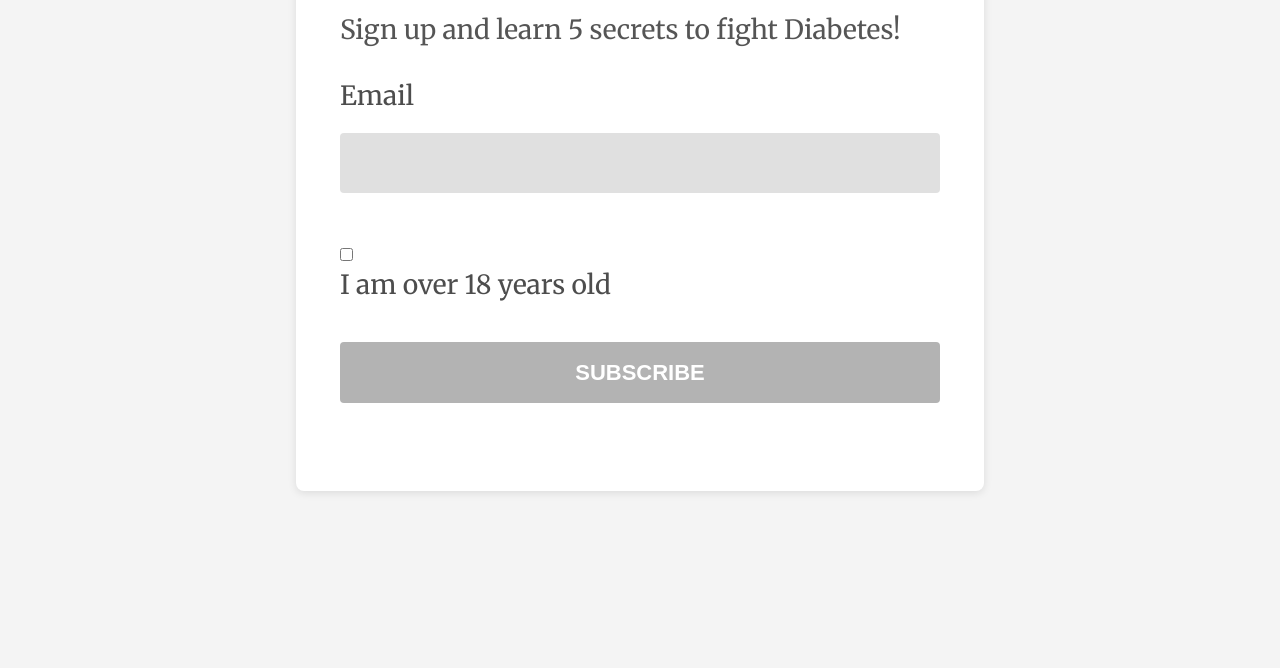
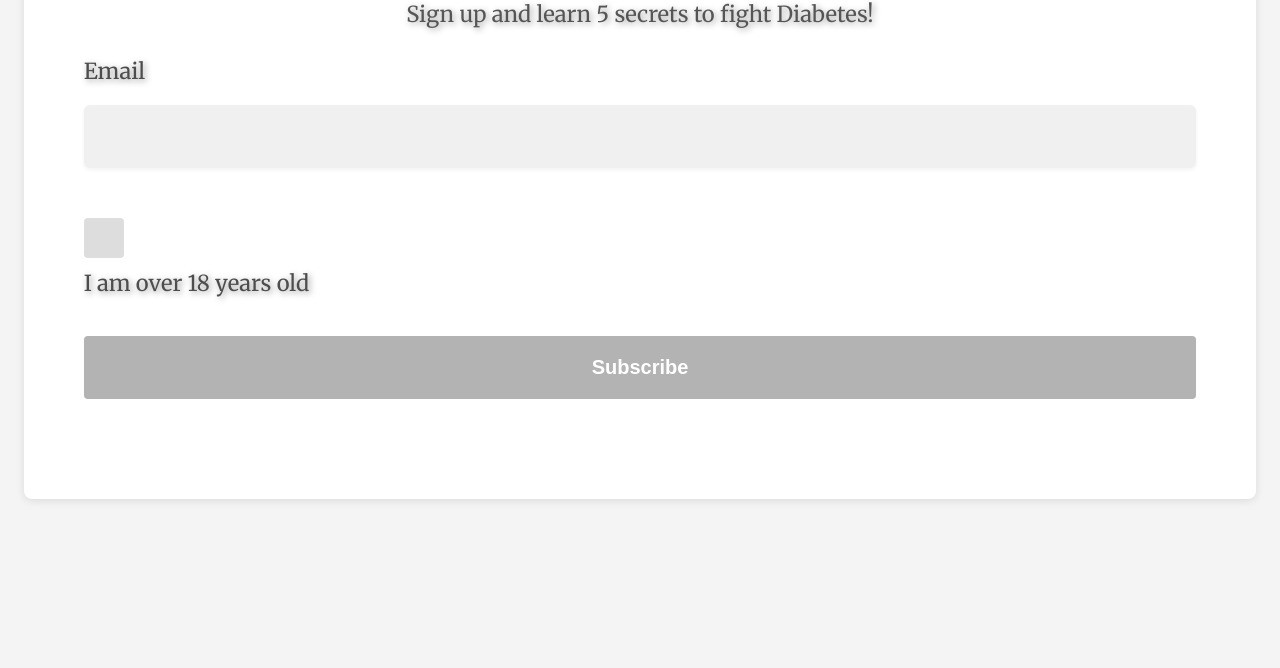
Before and after one commit to itmd362-jtong/lab3, a plain HTML site: page index.html in a window 1280 px wide. Shown: the part 132-800 px from the top of the page. Drawn offline with nearby package versions, Linux system fonts and the light colour scheme.

Commit message:
adjust colors, add shadows, add another min-width

```diff
--- a/css/screen.css
+++ b/css/screen.css
@@ -201,6 +201,10 @@ html {
 
 label {
   display: block;
+  text-shadow: 2px 2px 6px #999999; /* darkish gray shadows */
+  font-size: 1.2em;
+  margin-bottom: 0.5em;
+  color: #4d4d4d; /* lighter gray */
 }
 
 body {
@@ -215,12 +219,16 @@ h1 {
   font-weight: bold;
   margin-bottom: 1em;
   color: #2c2c2c; /* Darker gray for heading */
+  text-shadow: 2px 2px 6px #999999;
+  text-align: center;
 }
 
 p {
   font-size: 1.2em;
   margin-bottom: 1.5em;
   color: #555555; /* lighter gray */
+  text-shadow: 2px 2px 6px #999999;
+  text-align: center;
 }
 
 form ol {
@@ -230,13 +238,6 @@ form ol {
 
 form li {
   margin-bottom: 1.5em;
-}
-
-label {
-  display: block;
-  font-size: 1.2em;
-  margin-bottom: 0.5em;
-  color: #4d4d4d; /* lighter gray */
 }
 
 input[type="email"], input[type="checkbox"], input[type="submit"] {
@@ -252,36 +253,52 @@ input[type="email"], input[type="checkbox"], input[type="submit"] {
 
 input[type="email"]:focus, input[type="checkbox"]:focus, input[type="submit"]:focus {
   outline: none;
-  border: 2px solid #b0b0b0; /* slightly darker gray border */
+}
+
+input[type="email"] {
+  padding: 1em;
+  font-size: 1em;
+  background-color: #f0f0f0;
+  border-radius: 6px;
+  box-shadow: 0px 2px 4px rgba(0, 0, 0, 0.05);
+  transition: background 0.3s ease;
+}
+
+input[type="email"]:focus {
+  background-color: #e0e0e0;
 }
 
 input[type="checkbox"] {
-  width: auto;
-  margin-right: 0.5em;
+  appearance: none;
+  width: 20px;
+  height: 20px;
+  border-radius: 4px;
+  background-color: #ddd;
+  position: relative;
+}
+
+input[type="checkbox"]:checked {
+  background-color: #888;
 }
 
 input[type="submit"] {
   background-color: #b3b3b3; /* medium gray */
   color: #ffffff; /* white text */
   cursor: pointer;
-  text-transform: uppercase;
   font-weight: bold;
+  font-size: 20px;
 }
 
 input[type="submit"]:hover {
   background-color: #808080; /* darker gray hover */
-}
-
-input[type="checkbox"] {
-  font-size: 1em;
-  color: #666666; /* medium gray text */
+  transition: background 0.3s ease;
 }
 
 /* ===== LAYOUT STYLES ====== */
 #content {
   max-width: 600px;
   margin: 0 auto;
-  background-color: white;
+  background-color: #ffffff;
   padding: 2em;
   border-radius: 8px;
   box-shadow: 0 2px 8px rgba(0, 0, 0, 0.1); /* nice drop shadow */
@@ -289,9 +306,8 @@ input[type="checkbox"] {
 
 /* ===== STATE STYLES ======= */
 
-/* Mobile */
-@media screen and (max-width: 480px) {
-
+/* Media queries */
+@media screen and (min-width: 480px) {
 html {
   font-size: 1em;
 }
@@ -303,7 +319,7 @@ body {
 }
 
 #content {
-  padding: 1.5em;
+  padding: 2em;
   width: 100%;
   max-width: 100%;
   margin: 0;
@@ -312,7 +328,7 @@ body {
 }
 
 form {
-  padding: 1.5rem;
+  padding: 2em;
 }
 
 input[type="email"], input[type="checkbox"], input[type="submit"] {
@@ -327,3 +343,43 @@ p {
   font-size: 1.2em;
  }
 }
+
+@media screen and (min-width: 768px) {
+html {
+  font-size: 1.25em;
+}
+
+body {
+  padding: 0;
+  margin: 0;
+  position: relative;
+}
+
+#content {
+  padding: 1.5em;
+  max-width: 100%;
+  margin: 0;
+  position: relative;
+  box-sizing: border-box;
+}
+
+form {
+  padding: 1.5em;
+}
+
+input[type="email"], input[type="checkbox"], input[type="submit"] {
+  padding: 1em;
+}
+
+h1 {
+  font-size: 1.4em;
+}
+
+p {
+  font-size: 1.1em;
+ }
+
+label {
+  font-size: 1.1em;
+ }
+}
```
